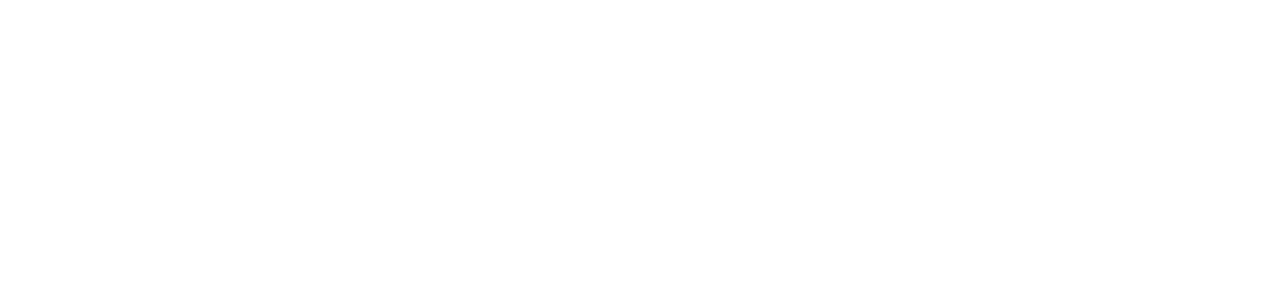
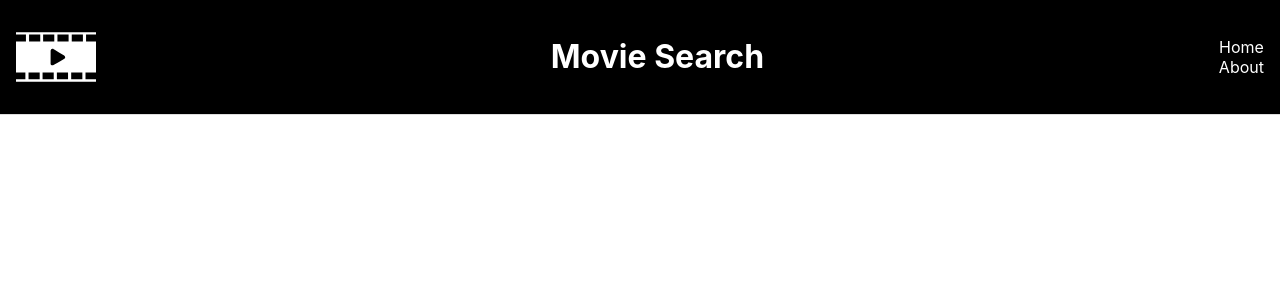
Before and after one commit to nenadpejic/movie-search, a React (Create React App) app: page / in a window 1280 px wide. Shown: the top 300 px of the page. Built offline with nearby package versions, Linux system fonts and the light colour scheme.

Commit message:
Added Header component

```diff
--- a/src/App.js
+++ b/src/App.js
@@ -1,10 +1,11 @@
-import React from 'react';
-import './App.css';
+import React from "react";
+import "./App.css";
+import Header from "./components/Header";
 
 function App() {
   return (
     <div className="App">
-
+      <Header />
     </div>
   );
 }
--- /dev/null
+++ b/src/components/Header/Header.js
@@ -0,0 +1,20 @@
+import React from "react";
+import "./style.css";
+import { ReactComponent as Logo } from "../../images/logo.svg";
+
+const Header = () => {
+  return (
+    <header>
+      <Logo className="logo" />
+      <h1>Movie Search</h1>
+      <nav>
+        <ul>
+          <li>Home</li>
+          <li>About</li>
+        </ul>
+      </nav>
+    </header>
+  );
+};
+
+export default Header;
--- /dev/null
+++ b/src/components/Header/index.js
@@ -0,0 +1 @@
+export {default} from "./Header"
--- /dev/null
+++ b/src/components/Header/style.css
@@ -0,0 +1,24 @@
+header {
+  display: flex;
+  justify-content: space-between;
+  align-items: center;
+  padding: 1rem;
+  border-bottom: 1px solid #ddd;
+  background-color: #000;
+}
+
+.logo {
+  width: 80px;
+  fill: #fff;
+}
+
+h1 {
+  color: #fff;
+}
+
+ul {
+  list-style: none;
+  padding: 0;
+  margin: 0;
+  color: #fff;
+}
```
Also changed, not shown: src/images/logo.svg (added).
